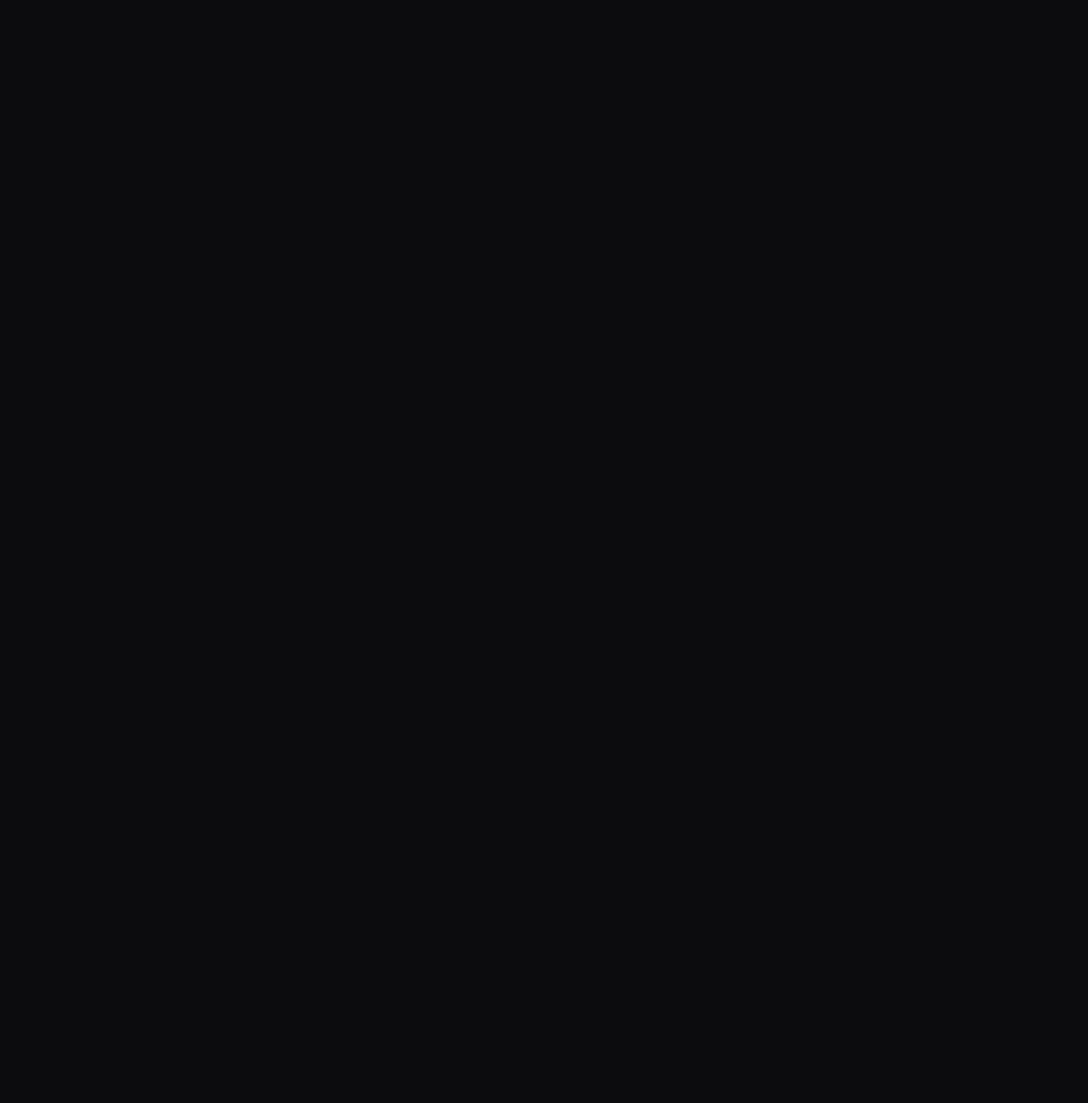
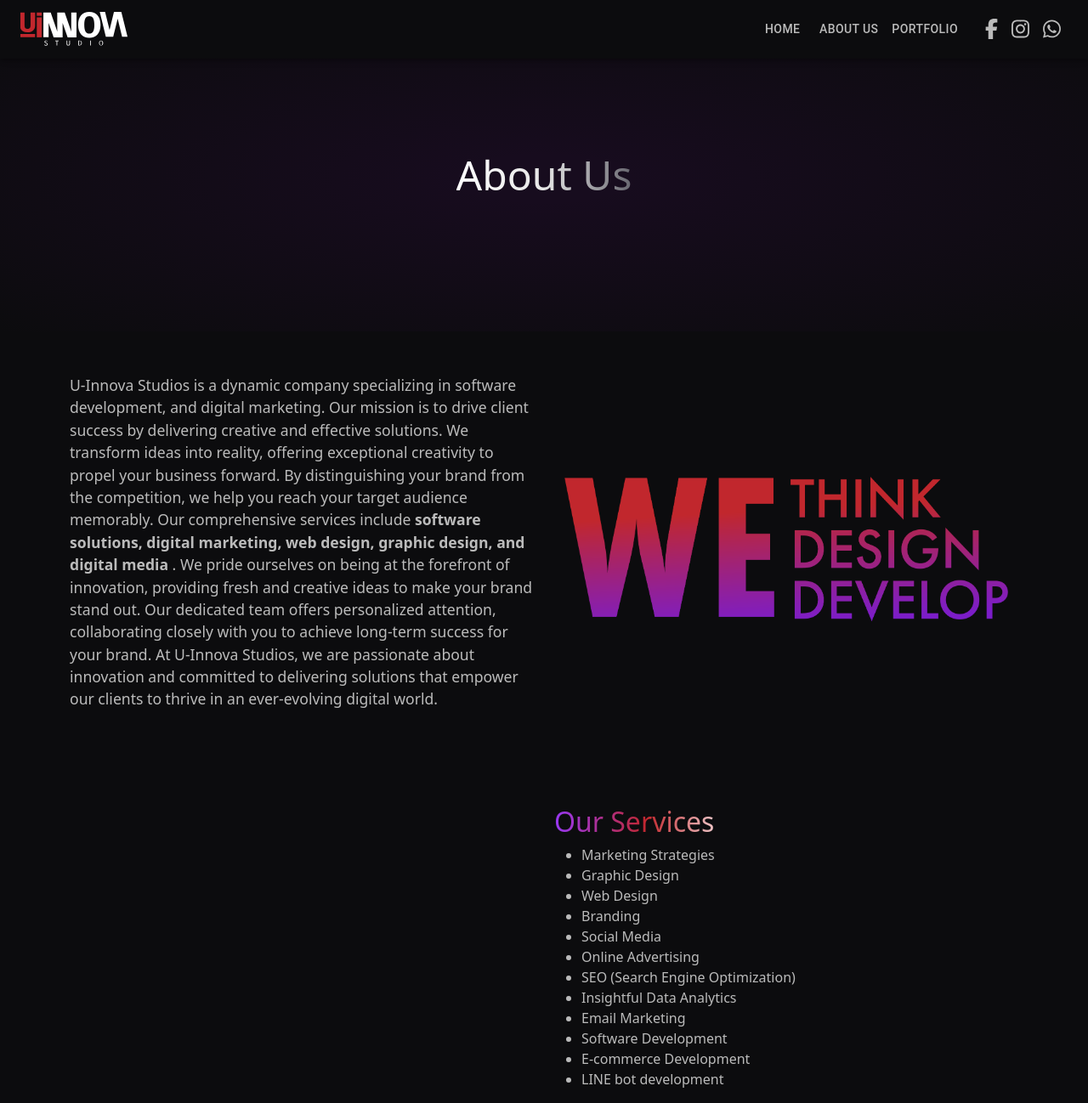
Before and after one commit to narumikat/u-innova_new_website, a React (Vite) app: page /about in a window 1280 px wide. Before the commit this address had no page. Shown: the whole page at 85% size. Before the commit the page ends 800 px from the top, so only its background shows below. Built offline with nearby package versions, Linux system fonts and the light colour scheme.

Commit message:
about page

```diff
--- a/src/App.jsx
+++ b/src/App.jsx
@@ -1,12 +1,14 @@
 import {Routes, Route} from 'react-router-dom';
 import './App.css'
 import HomePage from './pages/HomePage.jsx'
+import AboutPage from './pages/AboutPage.jsx'
 
 function App() {
 
     return (
         <Routes>
             <Route path="/" element={<HomePage/>}/>
+            <Route path="/about" element={<AboutPage/>}/>
         </Routes>
     )
 }
--- a/src/components/AboutCard.jsx
+++ b/src/components/AboutCard.jsx
@@ -1,5 +1,3 @@
-import React from 'react';
-
 import CassianoImage from '../assets/cassiano.jpg'
 import NarumiImage from '../assets/narumi.jpg'
 
--- a/src/components/CustomSwiper.jsx
+++ b/src/components/CustomSwiper.jsx
@@ -1,4 +1,3 @@
-import React from 'react';
 import { Swiper as SwiperLib, SwiperSlide } from 'swiper/react';
 import { Navigation, Pagination, Autoplay } from 'swiper/modules';
 
--- a/src/components/GridFeatures.jsx
+++ b/src/components/GridFeatures.jsx
@@ -1,4 +1,3 @@
-import React from "react";
 import {FontAwesomeIcon} from '@fortawesome/react-fontawesome';
 import {
     faBullhorn,
--- a/src/components/HomeTop.jsx
+++ b/src/components/HomeTop.jsx
@@ -1,6 +1,4 @@
 import ReplaceMe from '../components/Replace.jsx';
-import React from "react";
-
 
 const HomeTop = () => {
     const words = ['Ideas', 'Vision', 'Brand', 'Growth', 'Goals', 'Online presence'];
--- a/src/components/StartProject.jsx
+++ b/src/components/StartProject.jsx
@@ -1,6 +1,5 @@
-import React from "react";
 import { FontAwesomeIcon } from "@fortawesome/react-fontawesome";
-import { faEnvelope, faPhoneAlt } from "@fortawesome/free-solid-svg-icons";
+import { faEnvelope} from "@fortawesome/free-solid-svg-icons";
 import { faWhatsapp, faLine } from "@fortawesome/free-brands-svg-icons";
 
 const StartProject = () => {
--- /dev/null
+++ b/src/pages/AboutPage.jsx
@@ -0,0 +1,65 @@
+import NavBar from "../components/NavBar.jsx";
+import AboutImg from '../assets/we_think.png'
+import HandsPhone from '../assets/hands-phone.jpg'
+
+const AboutPage = () => {
+    return (
+        <div className="about-page">
+            < NavBar/>
+            <div className="about-page-top">
+                <h1>About Us</h1>
+            </div>
+            <div className="container">
+                <div className="d-flex row">
+                    <div className="col-12 col-md-6">
+                        <p>U-Innova Studios is a dynamic company specializing in software development, and
+                            digital marketing. Our mission is to drive client success by delivering creative and
+                            effective
+                            solutions. We transform ideas into reality, offering exceptional creativity to propel your
+                            business forward. By distinguishing your brand from the competition, we help you reach your
+                            target audience memorably. Our comprehensive services include <strong>software solutions,
+                                digital
+                                marketing, web design, graphic design, and digital media </strong>. We pride ourselves
+                            on being at the
+                            forefront of innovation, providing fresh and creative ideas to make your brand stand out.
+                            Our
+                            dedicated team offers personalized attention, collaborating closely with you to achieve
+                            long-term success for your brand. At U-Innova Studios, we are passionate about innovation
+                            and
+                            committed to delivering solutions that empower our clients to thrive in an ever-evolving
+                            digital
+                            world.</p>
+                    </div>
+                    <div className="col-12 col-md-6 d-flex justify-content-center align-items-center px-4">
+                        <img src={AboutImg} alt="we think, we design, we develop" className="img-we"/>
+                    </div>
+                </div>
+
+                <div className="d-flex row mt-5 pt-5">
+                    <div className="col-12 col-md-6 d-flex justify-content-center align-items-center px-4">
+
+                    </div>
+                    <div className="col-12 col-md-6">
+                        <h2 className="gradient-font">Our Services</h2>
+                        <ul>
+                            <li>Marketing Strategies</li>
+                            <li>Graphic Design</li>
+                            <li>Web Design</li>
+                            <li>Branding</li>
+                            <li>Social Media</li>
+                            <li>Online Advertising</li>
+                            <li>SEO (Search Engine Optimization)</li>
+                            <li>Insightful Data Analytics</li>
+                            <li>Email Marketing</li>
+                            <li>Software Development</li>
+                            <li>E-commerce Development</li>
+                            <li>LINE bot development</li>
+                        </ul>
+                    </div>
+                </div>
+            </div>
+        </div>
+    );
+};
+
+export default AboutPage;
--- a/src/pages/HomePage.jsx
+++ b/src/pages/HomePage.jsx
@@ -1,4 +1,3 @@
-import React from 'react';
 import NavBar from "../components/NavBar.jsx";
 import HomeTop from '../components/HomeTop.jsx'
 import GridHomePage from '../components/GridHomePage.jsx'
@@ -11,7 +10,6 @@
 import 'bootstrap/dist/css/bootstrap.min.css';
 
 const HomePage = () => {
-    const words = ['Ideas', 'Vision', 'Brand', 'Growth', 'Goals', 'Online presence'];
 
     return (
         <div>
--- /dev/null
+++ b/src/stylesheets/_about_page.scss
@@ -0,0 +1,47 @@
+.about-page {
+  .about-page-top {
+    margin-top: 30px;
+    margin-bottom: 50px;
+    height: 360px;
+    background-image: url("../assets/about_page.png");
+    background-repeat: no-repeat;
+    background-size: cover;
+    //background-position: center bottom -20%;
+    //padding-top: 8%;
+    position: relative;
+    z-index: 0;
+    display: flex;
+    justify-content: center;
+    align-items: center;
+
+    &::after {
+      content: '';
+      position: absolute;
+      top: 0;
+      left: 0;
+      width: 100%;
+      height: 100%;
+      background: radial-gradient(ellipse, transparent 10%, #0c0c0e 100%);
+      pointer-events: none;
+    }
+
+    * {
+      z-index: 2;
+    }
+
+    h1 {
+      font-size: 3rem;
+      background: linear-gradient(to left, #686770, #e6e6e6, #ffffff);
+      -webkit-background-clip: text;
+      -webkit-text-fill-color: transparent;
+    }
+  }
+
+  .img-we {
+   width: 100%;
+  }
+
+  li {
+    color: $p-color;
+  }
+}
--- a/src/stylesheets/_home_page.scss
+++ b/src/stylesheets/_home_page.scss
@@ -71,9 +71,9 @@
       color: #bbbbbb;
 
     text-shadow:
-            0 0 5px rgba(152, 18, 184, 0.6),  /* Brilho próximo */
-            0 0 10px rgba(152, 18, 184, 0.3), /* Brilho médio */
-            0 0 20px rgba(152, 18, 184, 0.2); /* Brilho mais difuso */
+            0 0 5px rgba(152, 18, 184, 0.6),
+            0 0 10px rgba(152, 18, 184, 0.3),
+            0 0 20px rgba(152, 18, 184, 0.2);
 
     animation: neonPulse 3s infinite alternate;
   }
--- a/src/stylesheets/main.scss
+++ b/src/stylesheets/main.scss
@@ -5,6 +5,7 @@
 @import 'components/carousel';
 @import 'components/about_card';
 @import 'components/footer';
+@import 'about_page';
 
 p {
   color: $p-color;
```
Also changed, not shown: src/assets/about_page.png (added), 1 other file (tests, documents, lock files or other folders).
